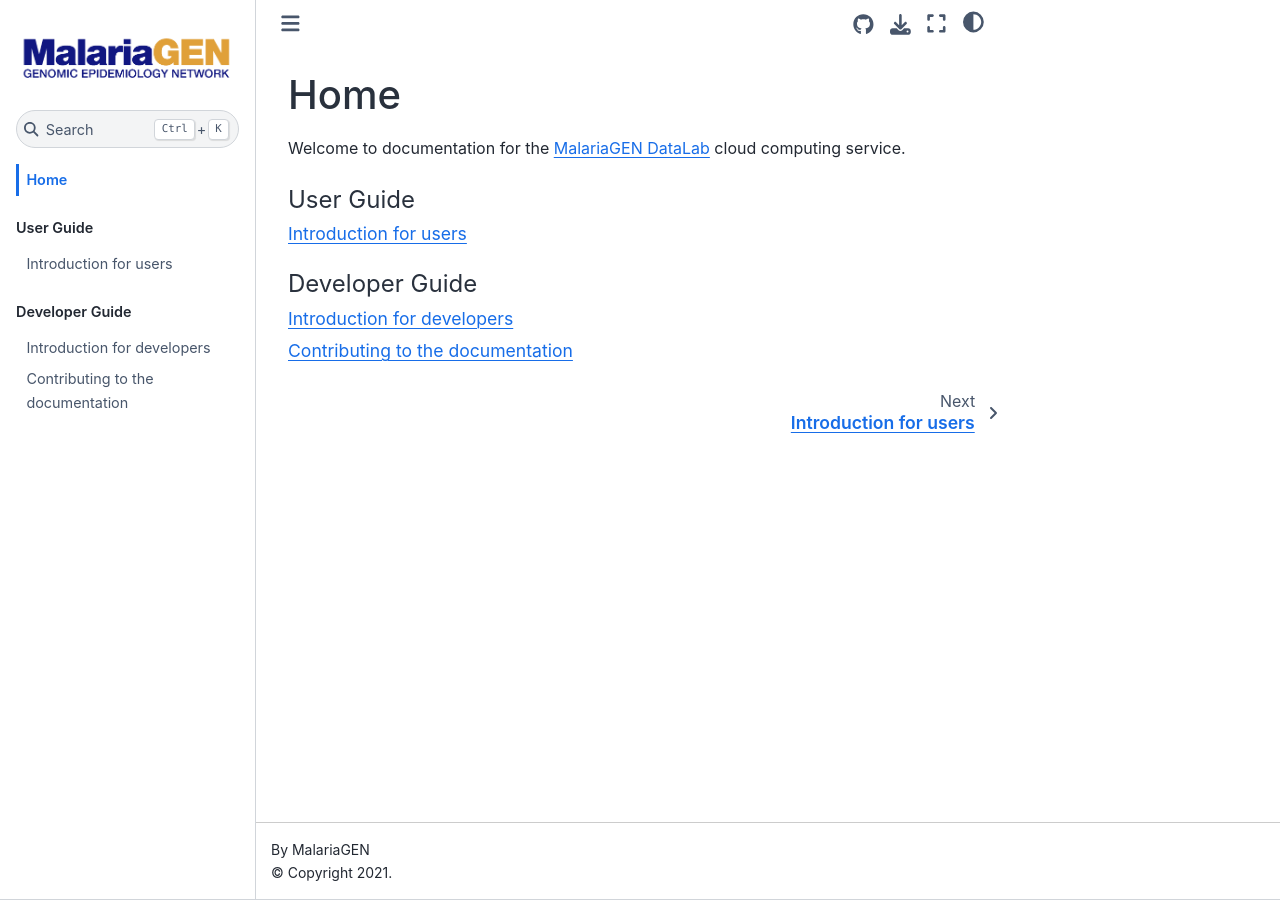
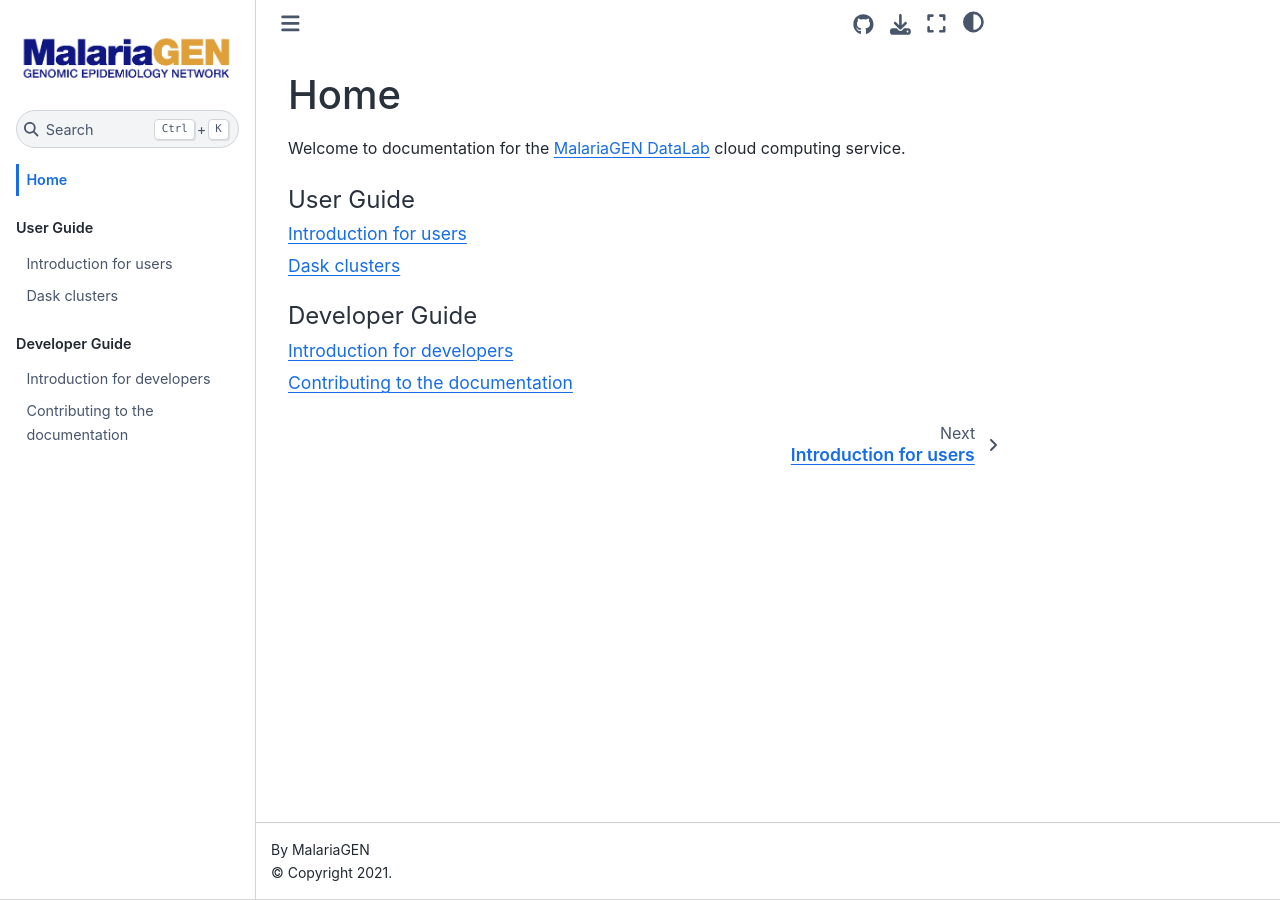
Before and after one commit to malariagen/datalab-guide, a Jupyter Book: the page built from docs/home.md, in a window 1280 px wide. Built offline with Jupyter Book 1.0.4 settings and Sphinx 7.4.7 and the Sphinx Book theme 1.1.4, drawn with Linux system fonts in a browser that asks for light colours; part of the change alters nothing that is shown.

Commit message:
add dask page

```diff
--- a/docs/_toc.yml
+++ b/docs/_toc.yml
@@ -4,7 +4,7 @@ parts:
   - caption: User Guide
     chapters:
       - file: user/intro
-#      - file: user/dask
+      - file: user/dask
   - caption: Developer Guide
     chapters:
       - file: developer/intro
```
Also changed, not shown: docs/user/dask.ipynb (added).
